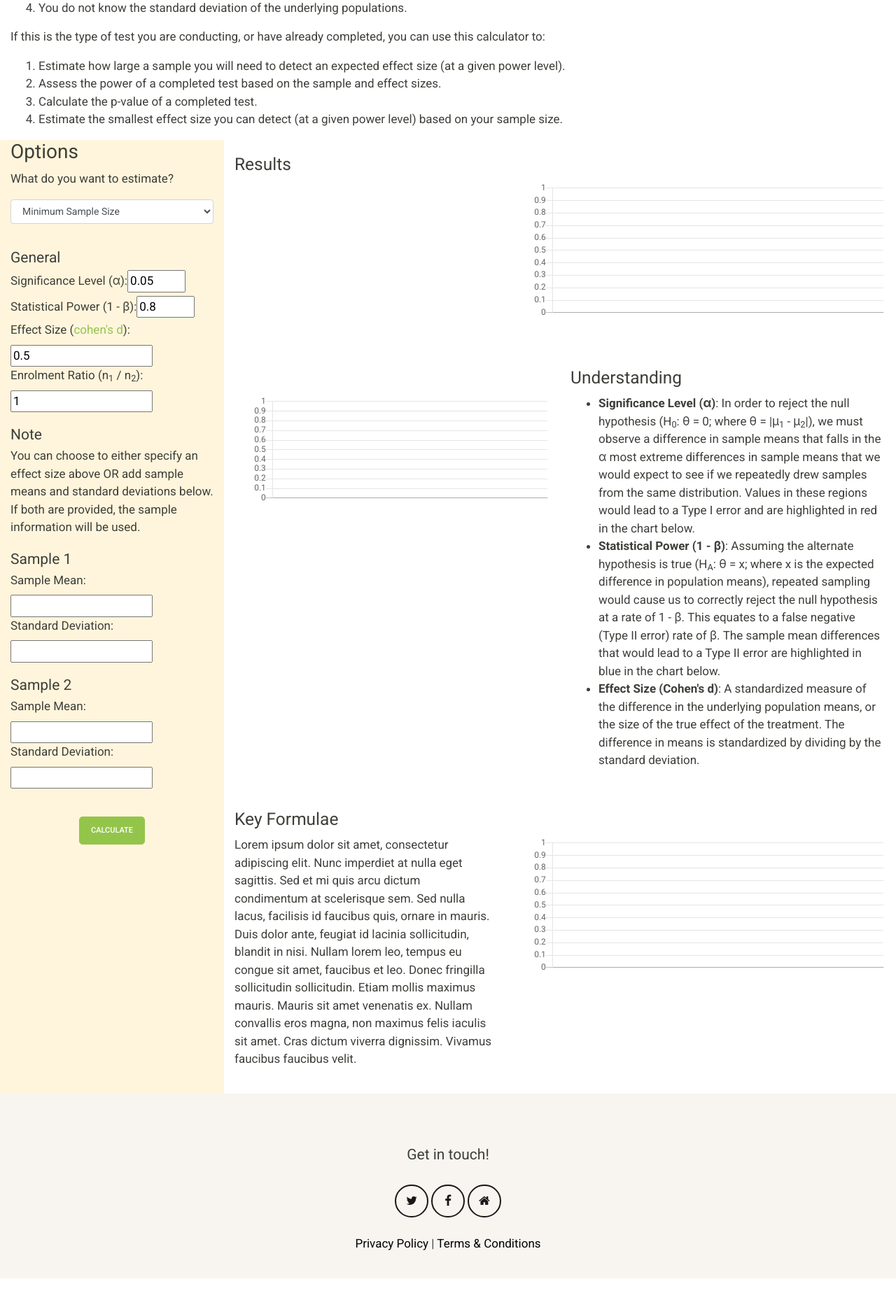
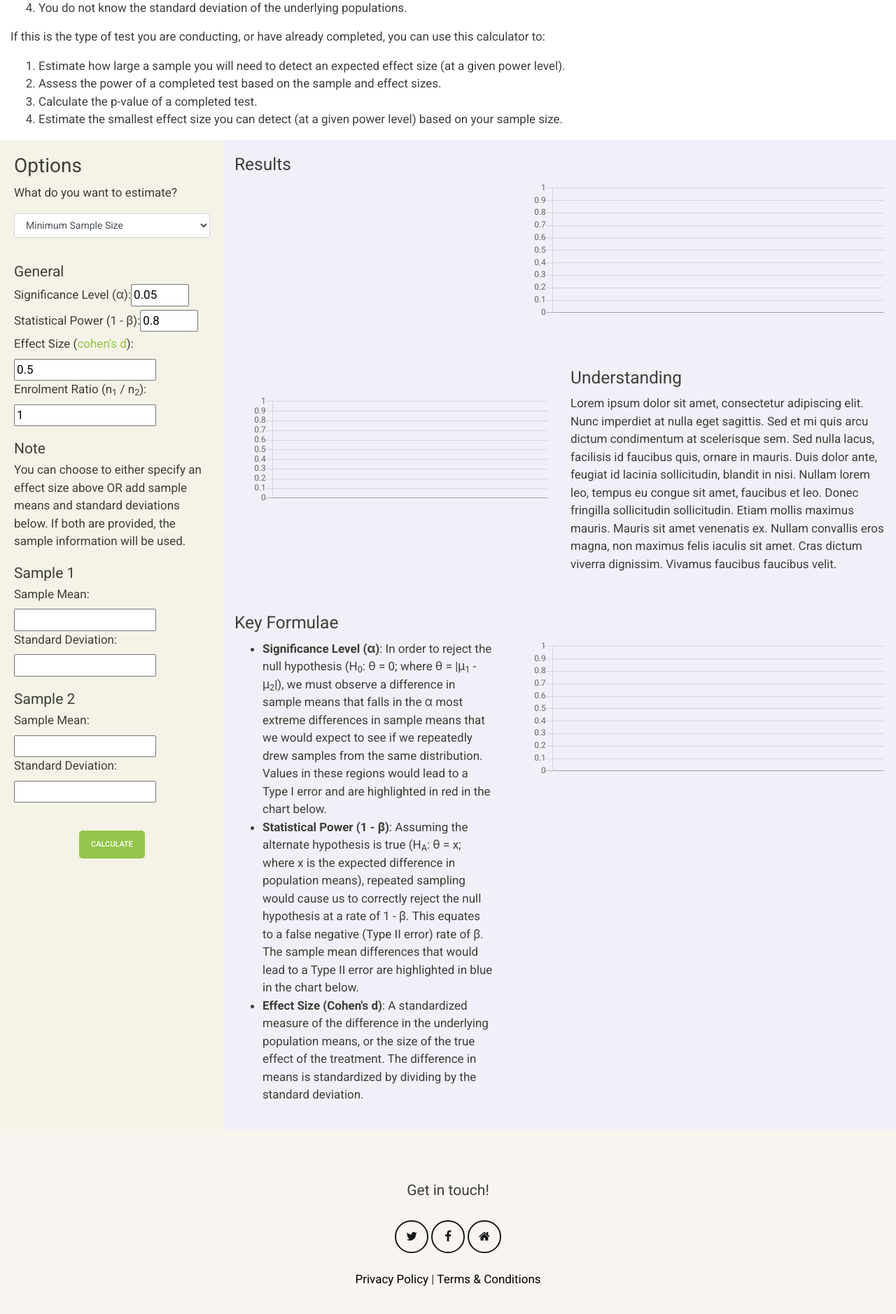
Before and after one commit to vladimiriii/power-calculator, a Flask app: page /t-test-two-independent-samples in a window 1280 px wide. Shown: the part 337-2215 px from the top of the page at 70% size. Before the commit the page ends 2164 px from the top, so only its background shows below. Run offline with Flask 2, Linux system fonts and the light colour scheme; parts of the project's set-up code (start-up, migrations or seed data) failed here and were passed over; some libraries are stand-ins or nearby versions.

Commit message:
Updates to styling and layout

```diff
--- a/app/static/style/testPage.css
+++ b/app/static/style/testPage.css
@@ -1,5 +1,12 @@
 .toolbar {
-    background-color: rgb(255, 245, 220);
+    background-color: #f5f2e7;
+    padding-left: 20px;
+    padding-right: 20px;
+    padding-top: 20px;
+}
+
+.results {
+    background-color: #f1eff7;
 }
 
 #go-btn {
--- a/app/templates/t-test-two-ind.html
+++ b/app/templates/t-test-two-ind.html
@@ -66,7 +66,7 @@
                     </div>
                 </div>
             </div>
-            <div class="col-md-9">
+            <div class="col-md-9 results">
                 <div class="row results-row">
                     <div class="col-md-5">
                         <div class="row">
@@ -90,15 +90,14 @@
                         <div class="row">
                             <div class="col-md-12">
                                 <h3 class="box-header">Understanding</h3>
+                                <p>
+                                    Lorem ipsum dolor sit amet, consectetur adipiscing elit. Nunc imperdiet at nulla eget sagittis. Sed et mi quis arcu dictum condimentum at scelerisque sem. Sed nulla lacus, facilisis id faucibus quis, ornare in mauris. Duis dolor ante, feugiat id lacinia sollicitudin, blandit in nisi. Nullam lorem leo, tempus eu congue sit amet, faucibus et leo. Donec fringilla sollicitudin sollicitudin. Etiam mollis maximus mauris. Mauris sit amet venenatis ex. Nullam convallis eros magna, non maximus felis iaculis sit amet. Cras dictum viverra dignissim. Vivamus faucibus faucibus velit.
+                                </p>
                             </div>
                         </div>
                         <div class="row">
                             <div class="col-md-12">
-                                <ul id="understanding">
-                                    <li><strong>Significance Level (α)</strong>: In order to reject the null hypothesis (H<sub>0</sub>: θ = 0; where θ = |μ<sub>1</sub> - μ<sub>2</sub>|), we must observe a difference in sample means that falls in the α most extreme differences in sample means that we would expect to see if we repeatedly drew samples from the same distribution. Values in these regions would lead to a Type I error and are highlighted in red in the chart below.</li>
-                                    <li><strong>Statistical Power (1 - β)</strong>: Assuming the alternate hypothesis is true (H<sub>A</sub>: θ = x; where x is the expected difference in population means), repeated sampling would cause us to correctly reject the null hypothesis at a rate of 1 - β. This equates to a false negative (Type II error) rate of β. The sample mean differences that would lead to a Type II error are highlighted in blue in the chart below.</li>
-                                    <li><strong>Effect Size (Cohen's d)</strong>: A standardized measure of the difference in the underlying population means, or the size of the true effect of the treatment. The difference in means is standardized by dividing by the standard deviation.</li>
-                                </ul>
+
                             </div>
                         </div>
                     </div>
@@ -112,9 +111,11 @@
                         </div>
                         <div class="row">
                             <div class="col-md-12">
-                                <p>
-                                    Lorem ipsum dolor sit amet, consectetur adipiscing elit. Nunc imperdiet at nulla eget sagittis. Sed et mi quis arcu dictum condimentum at scelerisque sem. Sed nulla lacus, facilisis id faucibus quis, ornare in mauris. Duis dolor ante, feugiat id lacinia sollicitudin, blandit in nisi. Nullam lorem leo, tempus eu congue sit amet, faucibus et leo. Donec fringilla sollicitudin sollicitudin. Etiam mollis maximus mauris. Mauris sit amet venenatis ex. Nullam convallis eros magna, non maximus felis iaculis sit amet. Cras dictum viverra dignissim. Vivamus faucibus faucibus velit.
-                                </p>
+                                <ul id="understanding">
+                                    <li><strong>Significance Level (α)</strong>: In order to reject the null hypothesis (H<sub>0</sub>: θ = 0; where θ = |μ<sub>1</sub> - μ<sub>2</sub>|), we must observe a difference in sample means that falls in the α most extreme differences in sample means that we would expect to see if we repeatedly drew samples from the same distribution. Values in these regions would lead to a Type I error and are highlighted in red in the chart below.</li>
+                                    <li><strong>Statistical Power (1 - β)</strong>: Assuming the alternate hypothesis is true (H<sub>A</sub>: θ = x; where x is the expected difference in population means), repeated sampling would cause us to correctly reject the null hypothesis at a rate of 1 - β. This equates to a false negative (Type II error) rate of β. The sample mean differences that would lead to a Type II error are highlighted in blue in the chart below.</li>
+                                    <li><strong>Effect Size (Cohen's d)</strong>: A standardized measure of the difference in the underlying population means, or the size of the true effect of the treatment. The difference in means is standardized by dividing by the standard deviation.</li>
+                                </ul>
                             </div>
                         </div>
                     </div>
```
